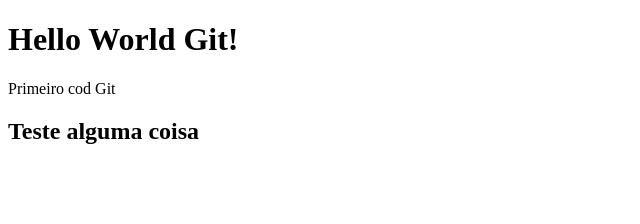
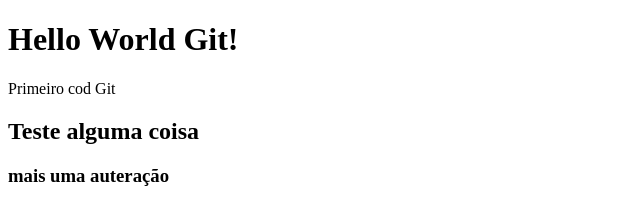
Before and after one commit to gdsrdev/helloworld, a plain HTML site: page index.html in a window 1280 px wide. Shown: the whole page, without its empty margins (0-640 px from the left). Drawn offline with Linux system fonts and the light colour scheme.

Commit message:
fiz mais outra alteração a 3terceira

```diff
--- a/index.html
+++ b/index.html
@@ -12,6 +12,7 @@
     <h1>Hello World Git!</h1>
     <p>Primeiro cod Git</p>
     <h2>Teste alguma coisa</h2>
+    <h3>mais uma auteração<br/></h3>
 
 </body>
 </html>
```
